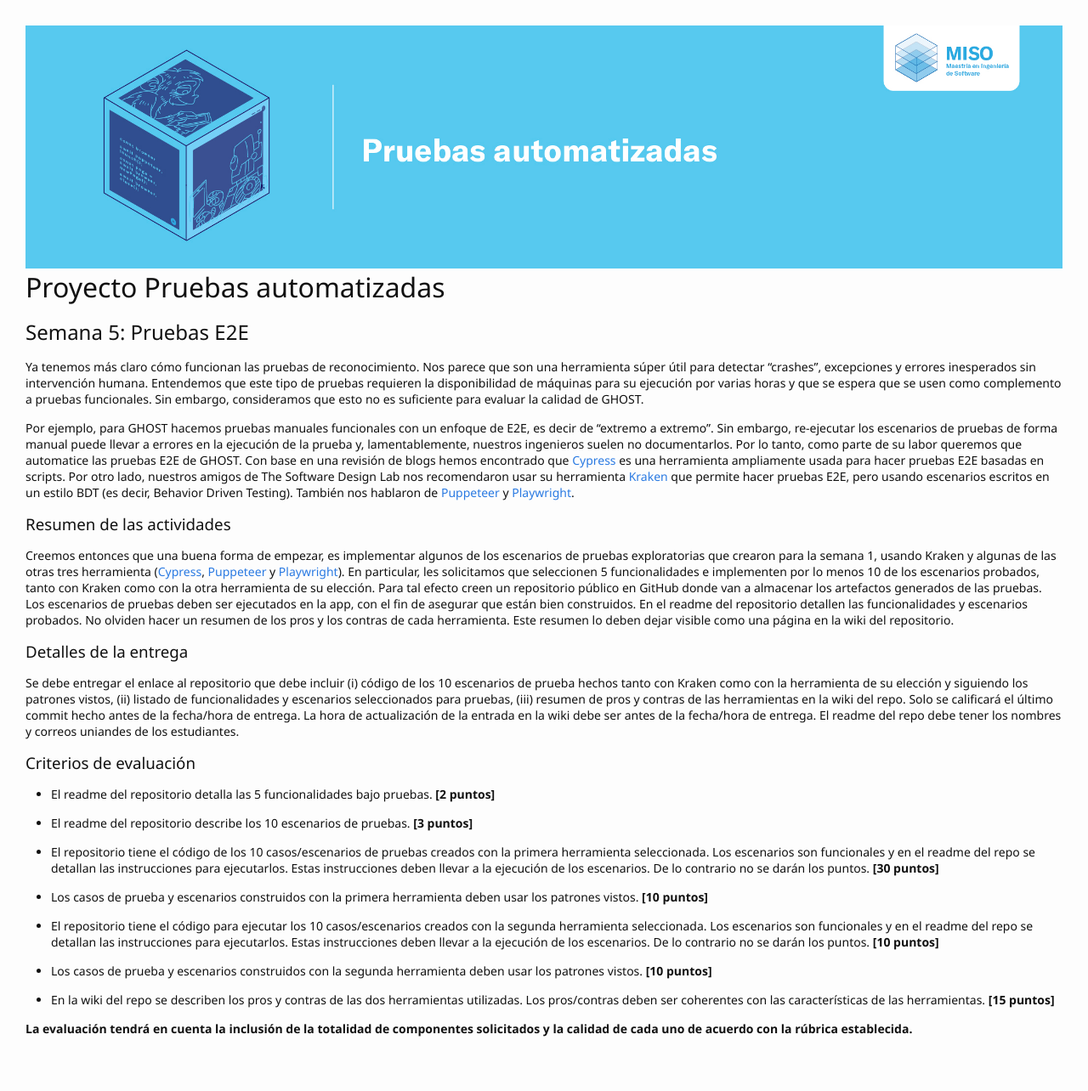
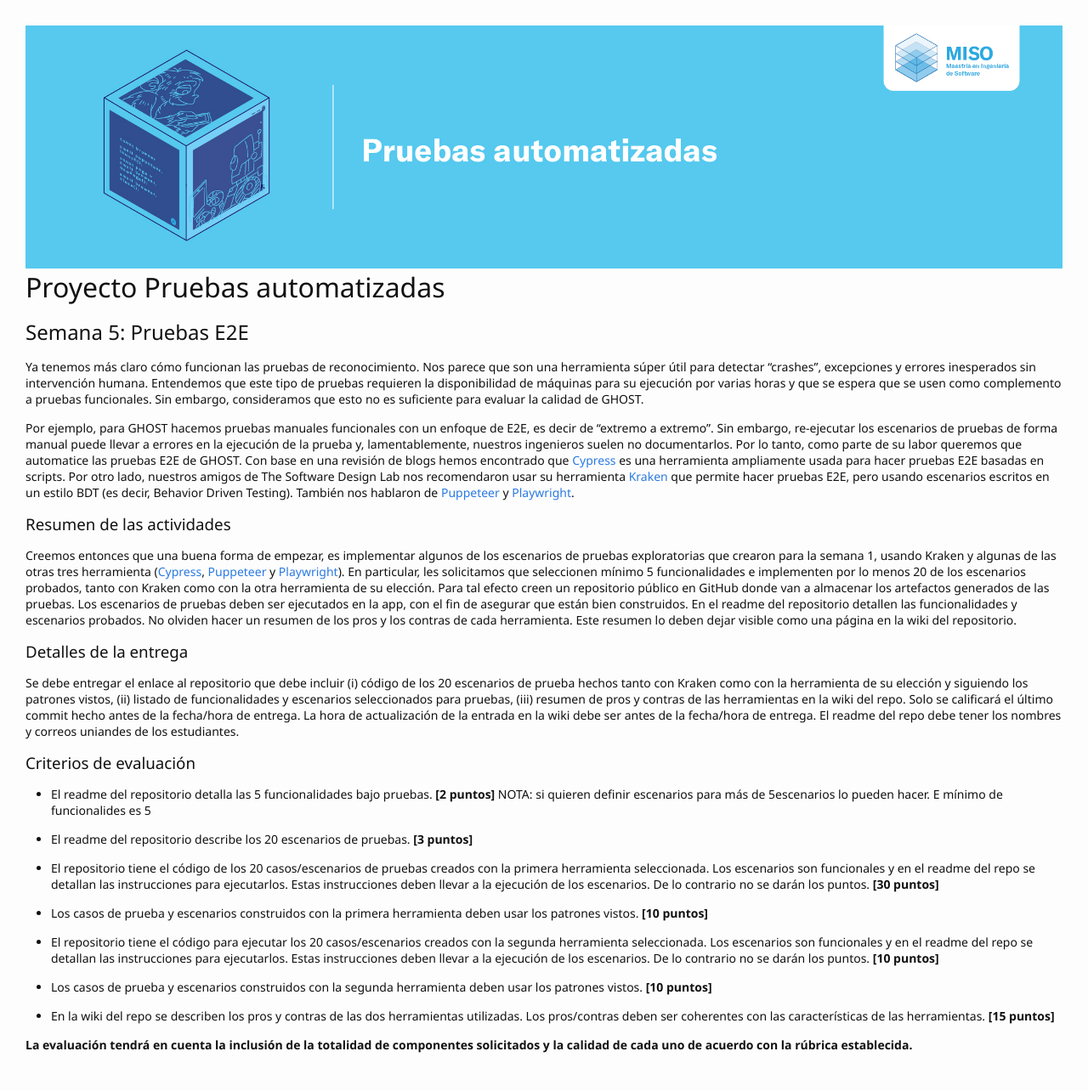
Before and after one commit to TiCSw/mt1_guias_pruebas, a Jekyll site: the page built from docs/semanas/semana5.md, in a window 1280 px wide. Shown: the whole page at 85% size. Built offline with Jekyll 4.4.1, drawn with Linux system fonts in a browser that asks for light colours; some web fonts are replaced; our own code applies the rules of GitHub Pages for plain Markdown files; comment, search, counter and statistics services are not loaded.

Commit message:
semana  5

```diff
--- a/docs/semanas/semana5.md
+++ b/docs/semanas/semana5.md
@@ -8,24 +8,24 @@
 Por ejemplo, para GHOST hacemos pruebas manuales funcionales con un enfoque de E2E, es decir de “extremo a extremo”. Sin embargo, re-ejecutar los escenarios de pruebas de forma manual puede llevar a errores en la ejecución de la prueba y, lamentablemente, nuestros ingenieros suelen no documentarlos. Por lo tanto, como parte de su labor queremos que automatice las pruebas E2E de GHOST. Con base en una revisión de blogs hemos encontrado que [Cypress](https://www.cypress.io) es una herramienta ampliamente usada para hacer pruebas E2E basadas en scripts. Por otro lado, nuestros amigos de The Software Design Lab nos recomendaron usar su herramienta [Kraken](https://thesoftwaredesignlab.github.io/KrakenMobile/) que permite hacer pruebas E2E, pero usando escenarios escritos en un estilo BDT (es decir, Behavior Driven Testing). También nos hablaron de [Puppeteer](https://pptr.dev) y [Playwright](https://playwright.dev).
 
 ### Resumen de las actividades
-Creemos entonces que una buena forma de empezar, es implementar algunos de los escenarios de pruebas exploratorias que crearon para la semana 1, usando Kraken y algunas de las otras tres herramienta ([Cypress](https://www.cypress.io), [Puppeteer](https://pptr.dev) y [Playwright](https://playwright.dev)). En particular, les solicitamos que seleccionen 5 funcionalidades e implementen  por lo menos 10 de los escenarios probados, tanto con Kraken como con la otra herramienta de su elección. Para tal efecto creen un repositorio público en GitHub donde van a almacenar los artefactos generados de las pruebas.  Los escenarios de pruebas deben ser ejecutados en la app, con el fin de asegurar que están bien construidos. En el readme del repositorio detallen las funcionalidades y escenarios probados. No olviden hacer un resumen de los pros y los contras de cada herramienta. Este resumen lo deben dejar visible como una página en la wiki del repositorio.
+Creemos entonces que una buena forma de empezar, es implementar algunos de los escenarios de pruebas exploratorias que crearon para la semana 1, usando Kraken y algunas de las otras tres herramienta ([Cypress](https://www.cypress.io), [Puppeteer](https://pptr.dev) y [Playwright](https://playwright.dev)). En particular, les solicitamos que seleccionen mínimo 5 funcionalidades e implementen  por lo menos 20 de los escenarios probados, tanto con Kraken como con la otra herramienta de su elección. Para tal efecto creen un repositorio público en GitHub donde van a almacenar los artefactos generados de las pruebas.  Los escenarios de pruebas deben ser ejecutados en la app, con el fin de asegurar que están bien construidos. En el readme del repositorio detallen las funcionalidades y escenarios probados. No olviden hacer un resumen de los pros y los contras de cada herramienta. Este resumen lo deben dejar visible como una página en la wiki del repositorio.
 
 ### Detalles de la entrega
-Se debe entregar el enlace al repositorio que debe incluir (i) código de los 10 escenarios de prueba hechos tanto con Kraken como con la herramienta  de su elección y siguiendo los patrones vistos, (ii) listado de funcionalidades y escenarios seleccionados para pruebas, (iii) resumen de pros y contras de las herramientas en la wiki del repo. Solo se calificará el último commit hecho antes de la fecha/hora de entrega. La hora de actualización de la entrada en la wiki debe ser antes de la fecha/hora de entrega. El readme del repo debe tener los nombres y correos uniandes de los estudiantes.
+Se debe entregar el enlace al repositorio que debe incluir (i) código de los 20 escenarios de prueba hechos tanto con Kraken como con la herramienta  de su elección y siguiendo los patrones vistos, (ii) listado de funcionalidades y escenarios seleccionados para pruebas, (iii) resumen de pros y contras de las herramientas en la wiki del repo. Solo se calificará el último commit hecho antes de la fecha/hora de entrega. La hora de actualización de la entrada en la wiki debe ser antes de la fecha/hora de entrega. El readme del repo debe tener los nombres y correos uniandes de los estudiantes.
 
 
 ### Criterios de evaluación
 
-- El readme del repositorio detalla las 5 funcionalidades bajo pruebas. **[2 puntos]**
+- El readme del repositorio detalla las 5 funcionalidades bajo pruebas. **[2 puntos]**  NOTA: si quieren definir escenarios para más de 5escenarios lo pueden hacer. E mínimo de funcionalides es 5
 
-- El readme del repositorio describe los 10 escenarios de pruebas. **[3 puntos]**
+- El readme del repositorio describe los 20 escenarios de pruebas. **[3 puntos]**
 
 
-- El repositorio tiene el código de los 10 casos/escenarios de pruebas creados con la primera herramienta seleccionada. Los escenarios son funcionales y en el readme del repo se detallan las instrucciones para ejecutarlos. Estas instrucciones deben llevar a la ejecución de los escenarios. De lo contrario no se darán los puntos.  **[30 puntos]**
+- El repositorio tiene el código de los 20 casos/escenarios de pruebas creados con la primera herramienta seleccionada. Los escenarios son funcionales y en el readme del repo se detallan las instrucciones para ejecutarlos. Estas instrucciones deben llevar a la ejecución de los escenarios. De lo contrario no se darán los puntos.  **[30 puntos]**
 
 - Los casos de prueba y escenarios construidos con la primera herramienta deben usar los patrones vistos.  **[10 puntos]**
 
-- El repositorio tiene el código para ejecutar los 10 casos/escenarios creados con la segunda herramienta seleccionada. Los escenarios son funcionales y en el readme del repo se detallan las instrucciones para ejecutarlos. Estas instrucciones deben llevar a la ejecución de los escenarios. De lo contrario no se darán los puntos.  **[10 puntos]**
+- El repositorio tiene el código para ejecutar los 20 casos/escenarios creados con la segunda herramienta seleccionada. Los escenarios son funcionales y en el readme del repo se detallan las instrucciones para ejecutarlos. Estas instrucciones deben llevar a la ejecución de los escenarios. De lo contrario no se darán los puntos.  **[10 puntos]**
 
 - Los casos de prueba y escenarios construidos con la segunda herramienta  deben usar los patrones vistos.  **[10 puntos]**
 
```
